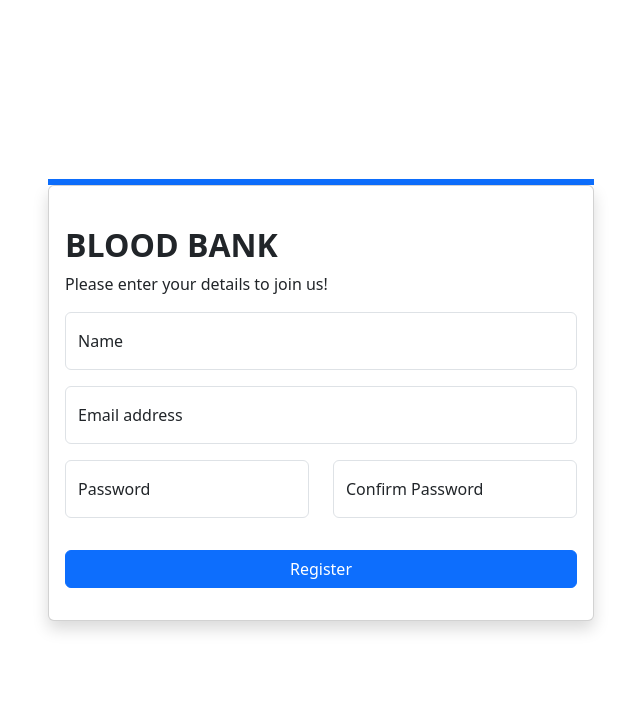
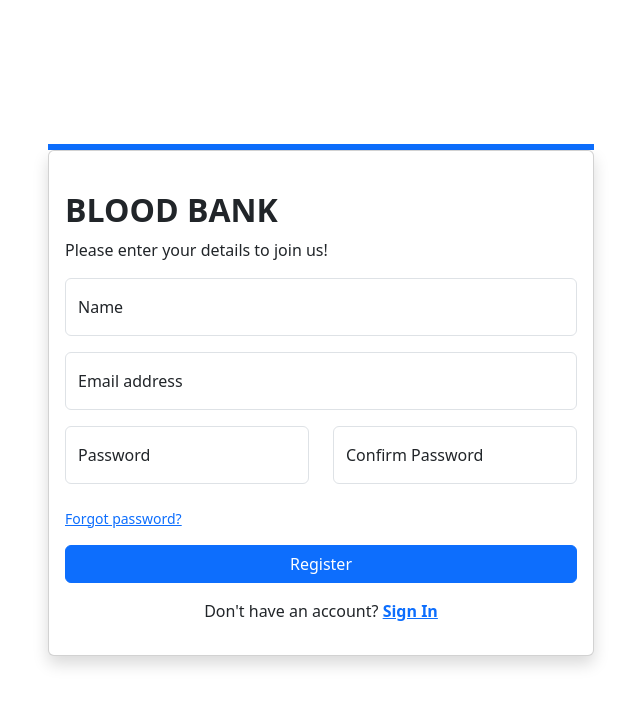
Before and after one commit to aditya6700/Blood-Bank-System, a React (Create React App) app in the folder client/: page /register in a window 1280 px wide. Shown: the top 706 px of the page, without its empty margins (319-959 px from the left). Built offline with nearby package versions, Linux system fonts and the light colour scheme.

Commit message:
some misc additions - forgot pass and no account

```diff
--- a/client/src/pages/Register.jsx
+++ b/client/src/pages/Register.jsx
@@ -26,7 +26,7 @@ export const Register = () => {
                     </FloatingLabel>
                   </Form.Group>
 
-                <Row className="mb-3">
+                  <Row className="mb-2">
                     <Form.Group className="mb-3" as={Col}>
                       <FloatingLabel controlId="floatingInput" label="Password" >
                         <Form.Control type="password" placeholder="secret" name="password" required />
@@ -40,13 +40,30 @@ export const Register = () => {
                     </Form.Group>
                   </Row>
 
+                  <div className="mb-3">
+                    <p className="small">
+                      <a className="text-primary" href="#!">
+                        Forgot password?
+                      </a>
+                    </p>
+                  </div>
+
                   <div className="d-grid">
                     <Button variant="primary" type="submit">
                       Register
                     </Button>
                   </div>
 
+                  <div className="mt-3">
+                    <p className="mb-0  text-center">
+                      Don't have an account?{" "}
+                      <a href="{''}" className="text-primary fw-bold">
+                        Sign In
+                      </a>
+                    </p>
+                  </div>
                 </Form>
+
               </div>
             </Card.Body>
           </Card>
```
Lines whose indentation alone changed are shown as unchanged.
